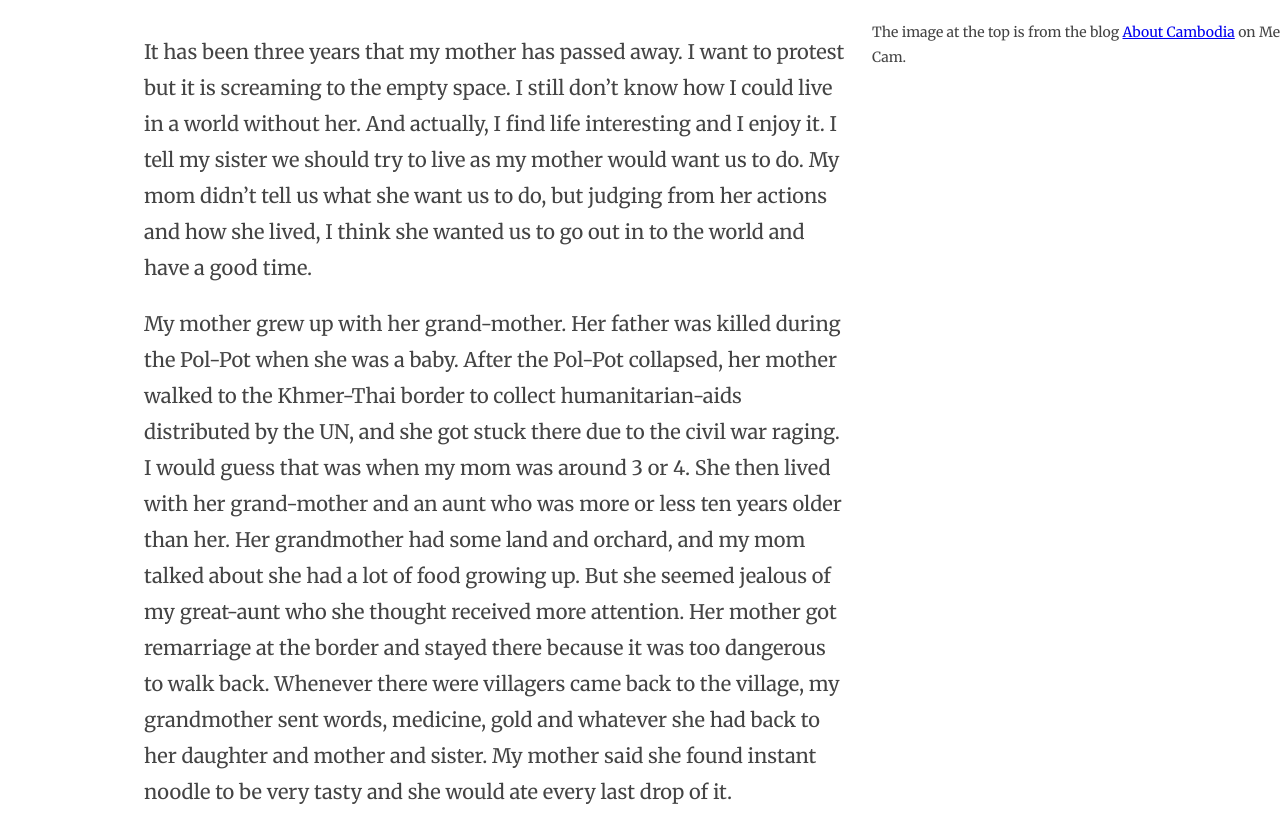
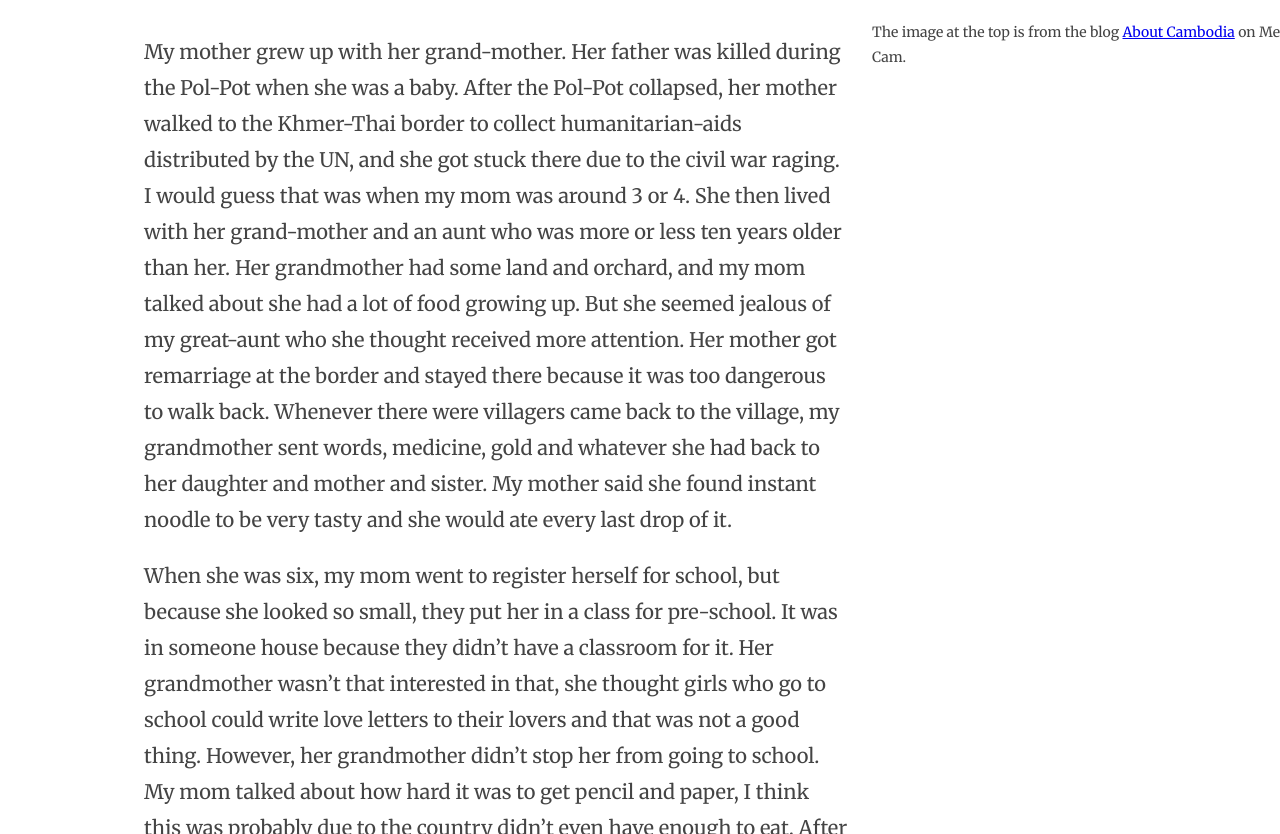
Before and after one commit to VannyKhon/essay-about-my-mother, a plain HTML site: page index.html in a window 1280 px wide. Shown: the part 962-1796 px from the top of the page. Drawn offline with Linux system fonts and the light colour scheme.

Commit message:
Update index.html

```diff
--- a/index.html
+++ b/index.html
@@ -104,7 +104,6 @@
     <div class="columns">
         <div class="left-column"></div>
         <div class="middle-column">
-          <p>It has been three years that my mother has passed away. I want to protest but it is screaming to the empty space. I still don’t know how I could live in a world without her. And actually, I find life interesting and I enjoy it. I tell my sister we should try to live as my mother would want us to do. My mom didn’t tell us what she want us to do, but judging from her actions and how she lived, I think she wanted us to go out in to the world and have a good time.</p>
 
           <p>My mother grew up with her grand-mother. Her father was killed during the Pol-Pot when she was a baby. After the Pol-Pot collapsed, her mother walked to the Khmer-Thai border to collect humanitarian-aids distributed by the UN, and she got stuck there due to the civil war raging. I would guess that was when my mom was around 3 or 4. She then lived with her grand-mother and an aunt who was more or less ten years older than her. Her grandmother had some land and orchard, and my mom talked about she had a lot of food growing up. But she seemed jealous of my great-aunt who she thought received more attention. Her mother got remarriage at the border and stayed there because it was too dangerous to walk back. Whenever there were villagers came back to the village, my grandmother sent words, medicine, gold and whatever she had back to her daughter and mother and sister. My mother said she found instant noodle to be very tasty and she would ate every last drop of it.</p>
 
```
